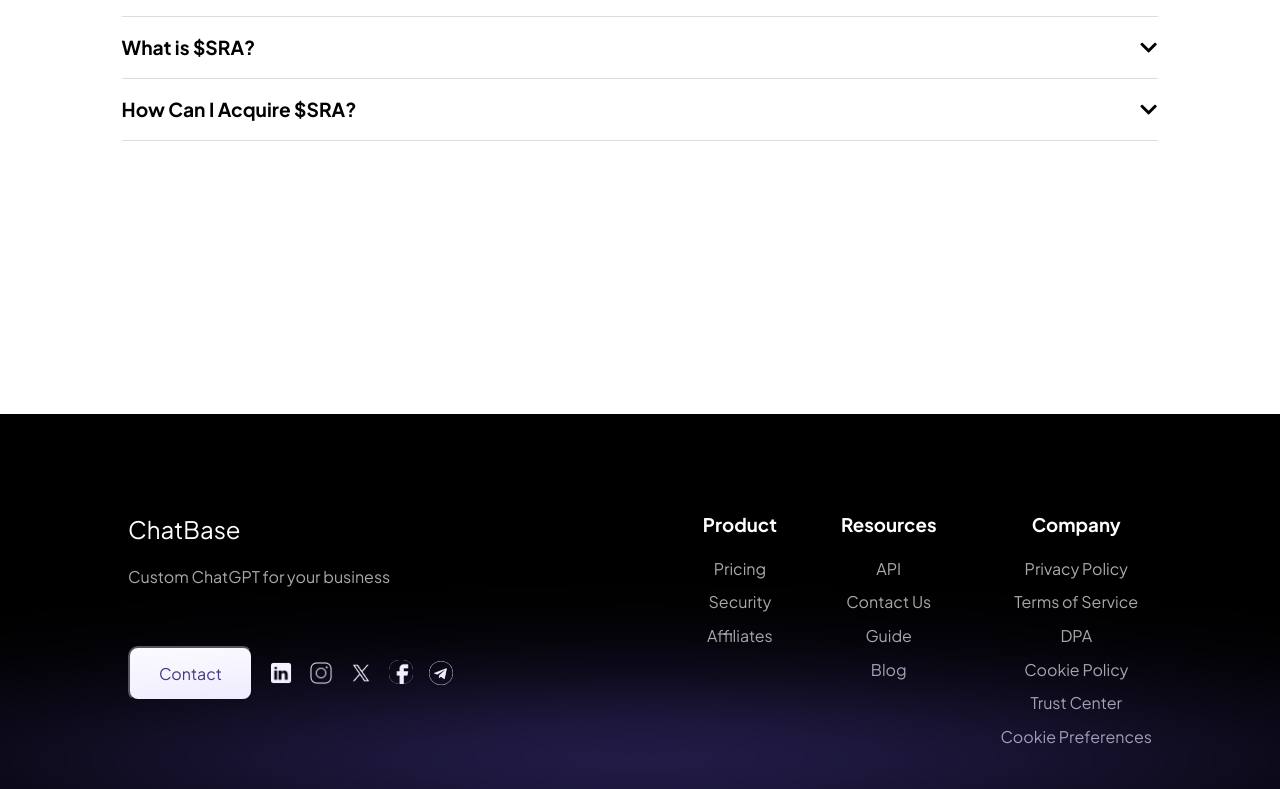
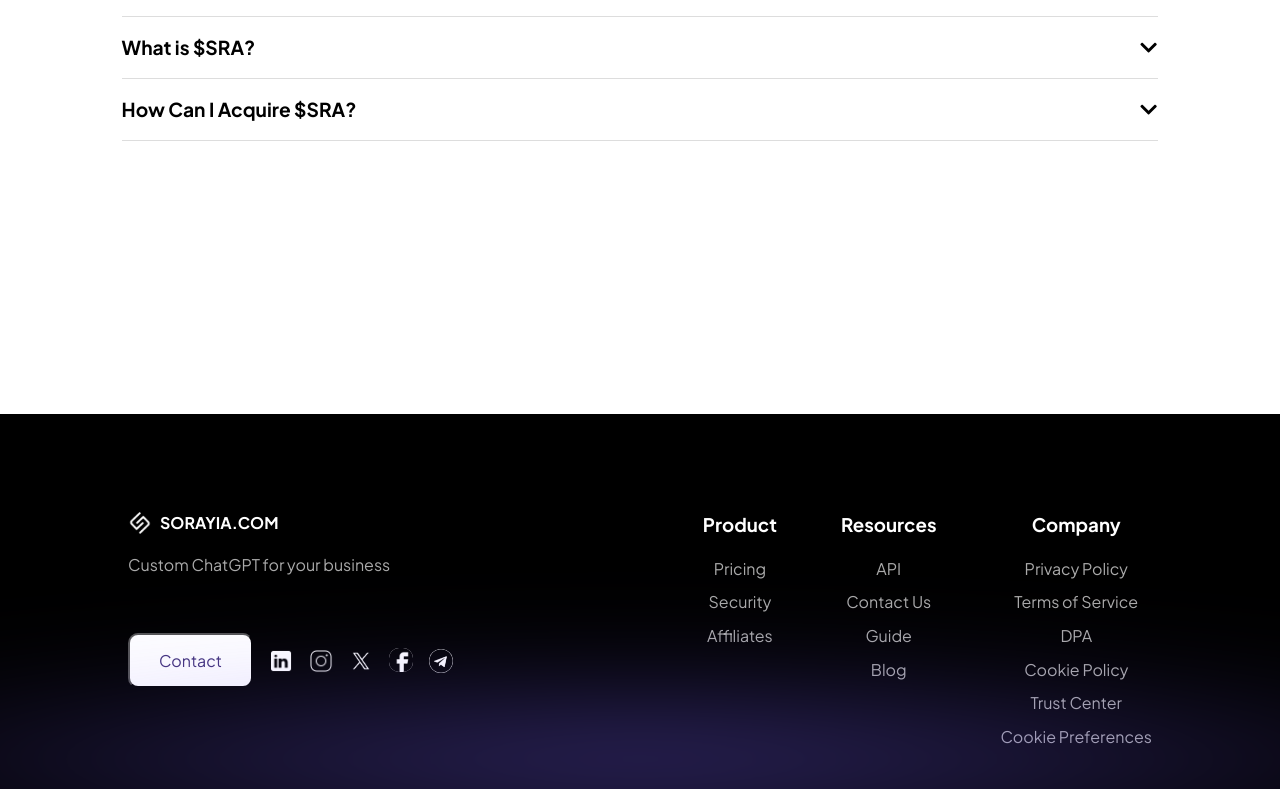
Before and after one commit to vitorlopes079/sorayia2, a Next.js app: page / in a window 1280 px wide. Shown: the part 8003-8792 px from the top of the page. Built offline with nearby package versions, Linux system fonts and the light colour scheme.

Commit message:
add logo at footer

```diff
--- a/src/components/Footer/Footer.module.css
+++ b/src/components/Footer/Footer.module.css
@@ -32,9 +32,7 @@
   font-weight: 400;
 }
 
-.logo {
-  margin-bottom: 1rem;
-}
+
 
 .icon {
   background-color: white;
@@ -141,6 +139,17 @@
   z-index: 20;
 }
 
+.logo {
+  display: flex;
+  align-items: center;
+  gap: 8px;
+}
+
+.logoImage {
+  width: 24px;
+  height: 26px;
+}
+
 @media (max-width: 1700px) {
   .linksSection {
     display: flex;
@@ -189,6 +198,11 @@
   .linksColumn h3 {
     margin-top: 1rem;
   }
+
+  .logoImage {
+    width: 28px;
+    height: 31px;
+  }
 }
 
 @media (max-width: 620px) {
@@ -196,4 +210,9 @@
     flex-direction: column;
     gap: 2px;
   }
+
+  .logoImage {
+    width: 24px;
+    height: 26px;
+  }
 }
--- a/src/components/Footer/Footer.tsx
+++ b/src/components/Footer/Footer.tsx
@@ -9,7 +9,16 @@
     <footer className={styles.footer}>
       <div className={styles.footerContent}>
         <div className={styles.branding}>
-          <h4 className={styles.header}>ChatBase</h4>
+          <div className={styles.logo}>
+            <Image
+              src="/images/logo.svg"
+              width={35}
+              height={39}
+              alt="logo"
+              className={styles.logoImage}
+            />
+            <h4 className={styles.logoText}>SORAYIA.COM</h4>
+          </div>{" "}
           <p className={styles.subtitle}>Custom ChatGPT for your business</p>
           <div className={styles.socialIcons}>
             <ButtonFilled text={"Contact"} />
```
